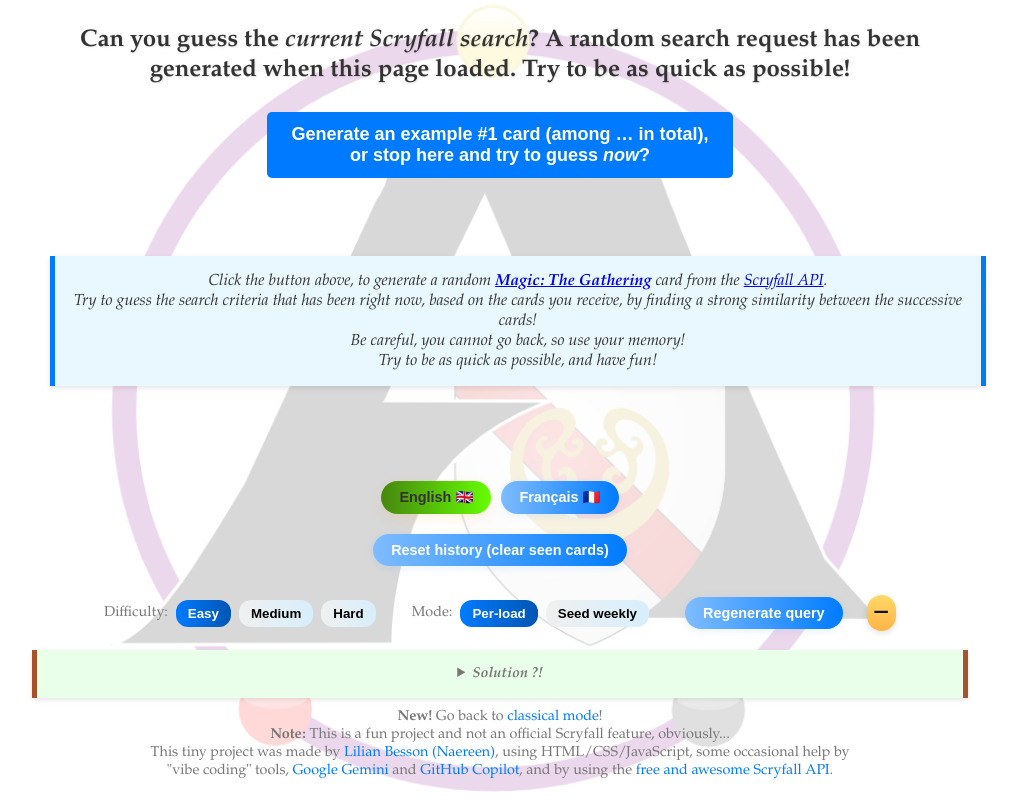
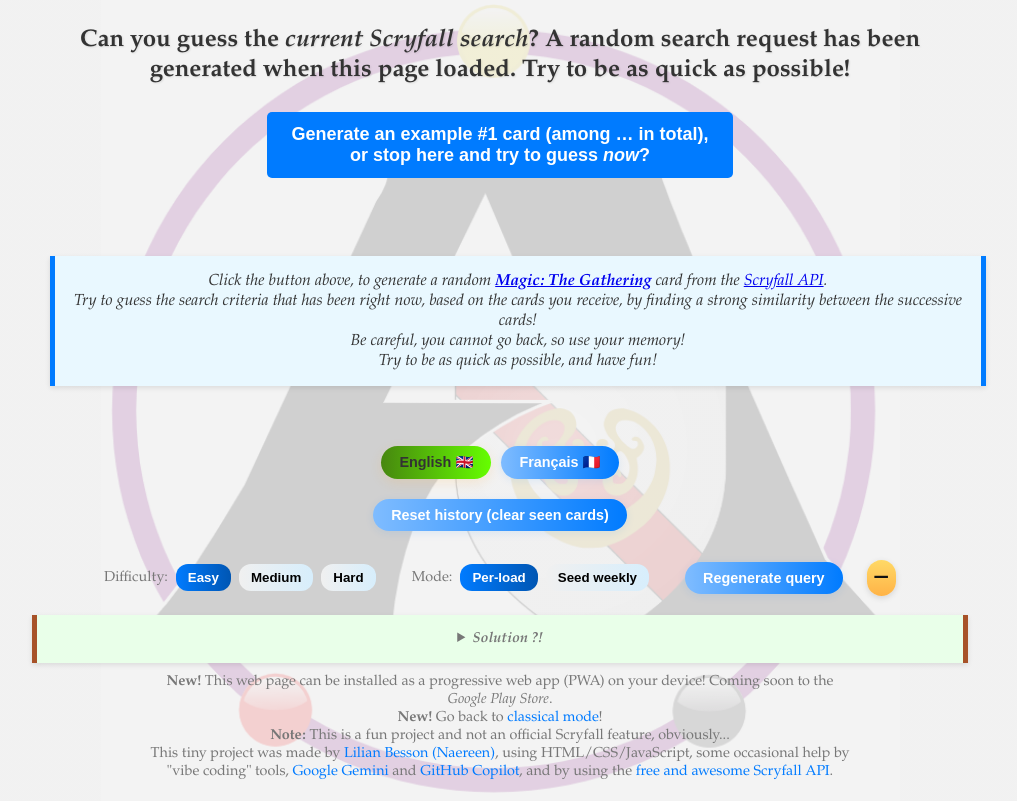
Before and after one commit to Naereen/Can-you-guess-my-Scryfall-search-of-the-week-MTG, a plain HTML site: page guess-a-random-query.html in a window 1280 px wide. Shown: the whole page, without its empty margins (140-1157 px from the left). Drawn offline with Linux system fonts and the light colour scheme; no server answers.

Commit message:
Tried to use the game icon as background image, it was ugly, revert back to the old « Arpenteurs de Strasbourg » logo.

```diff
--- a/guess-a-random-query.html
+++ b/guess-a-random-query.html
@@ -158,6 +158,8 @@
         </div>
 
         <p class="english">
+            <strong>New!</strong> This web page can be installed as a progressive web app (PWA) on your device! Coming soon to the <em>Google Play Store</em>.
+            <br>
             <strong>New!</strong> Go back to <a href="index.html">classical mode</a>!
             <br>
             <strong>Note:</strong> This is a fun project and not an official Scryfall feature, obviously...
@@ -165,6 +167,8 @@
             This tiny project was made by <a href="https://github.com/Naereen/" target="_blank">Lilian Besson (Naereen)</a>, using HTML/CSS/JavaScript, some occasional help by "vibe coding" tools, <a href="https://gemini.google.com/" target="_blank">Google Gemini</a> and <a href="https://github.com/features/copilot" target="_blank">GitHub Copilot</a>, and by using the <a href="https://scryfall.com/docs/api" target="_blank">free and awesome Scryfall API</a>.
         </p>
         <p class="french">
+            <strong>Nouveau !</strong> Cette page web peut s'installer comme une application web progressive (PWA) sur ton appareil ! Bientôt disponible sur le <em>Google Play Store</em>.
+            <br>
             <strong>Nouveau !</strong> Retourne au <a href="index.html">mode classique</a> !
             <br>
             <strong>Note :</strong> Ceci est un projet amusant et non une fonctionnalité officielle de Scryfall, évidemment...
--- a/styles.css
+++ b/styles.css
@@ -11,17 +11,17 @@ body {
     color: #333;
     line-height: 1.25;
 
-    /* Add background image */
-    background-image: url("logoADS_transparent.png");
-            background-size: contain;
-         -o-background-size: contain;
-       -moz-background-size: contain;
-    -webkit-background-size: contain;
-    background-repeat:       no-repeat;
-    background-attachment:   fixed;
-    background-position-x:   center;
-    background-position-y:   center;
-    background-color:        transparent;
+    /* make the background image appear at 80% opacity by layering a translucent overlay */
+    /* background-image: linear-gradient(rgba(255,255,255,0.9), rgba(255,255,255,0.9)), url("icons/icon-1024x1024.png"); */
+    background-image: linear-gradient(rgba(255,255,255,0.1), rgba(255,255,255,0.1)), url("logoADS_transparent.png");
+    background-size: contain, contain;
+    -o-background-size: contain, contain;
+    -moz-background-size: contain, contain;
+    -webkit-background-size: contain, contain;
+    background-repeat: no-repeat, no-repeat;
+    background-attachment: fixed, fixed;
+    background-position: center, center;
+    background-blend-mode: normal;
 }
 
 .container {
```
Also changed, not shown: index.html (+4 -0 lines).
